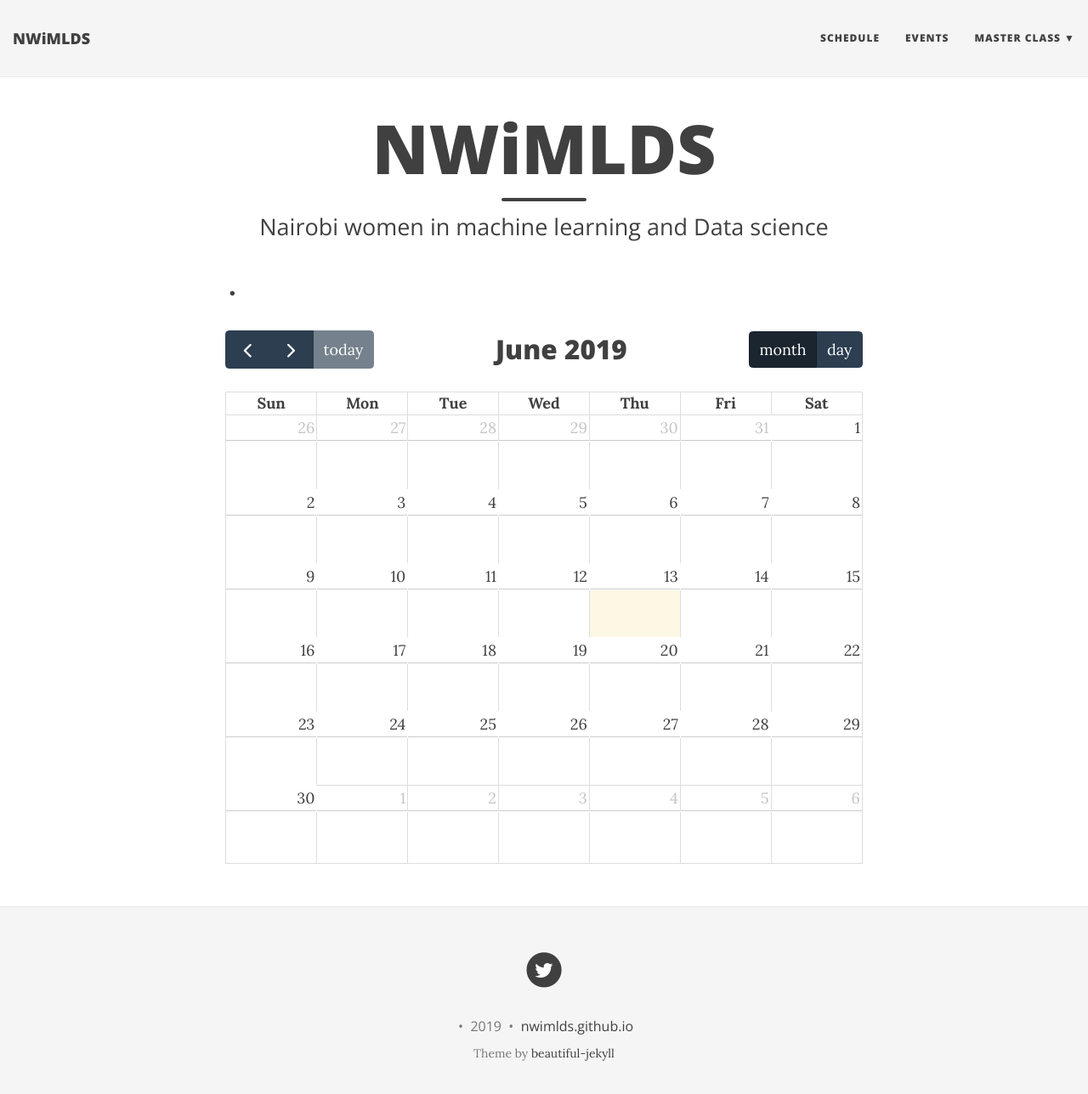
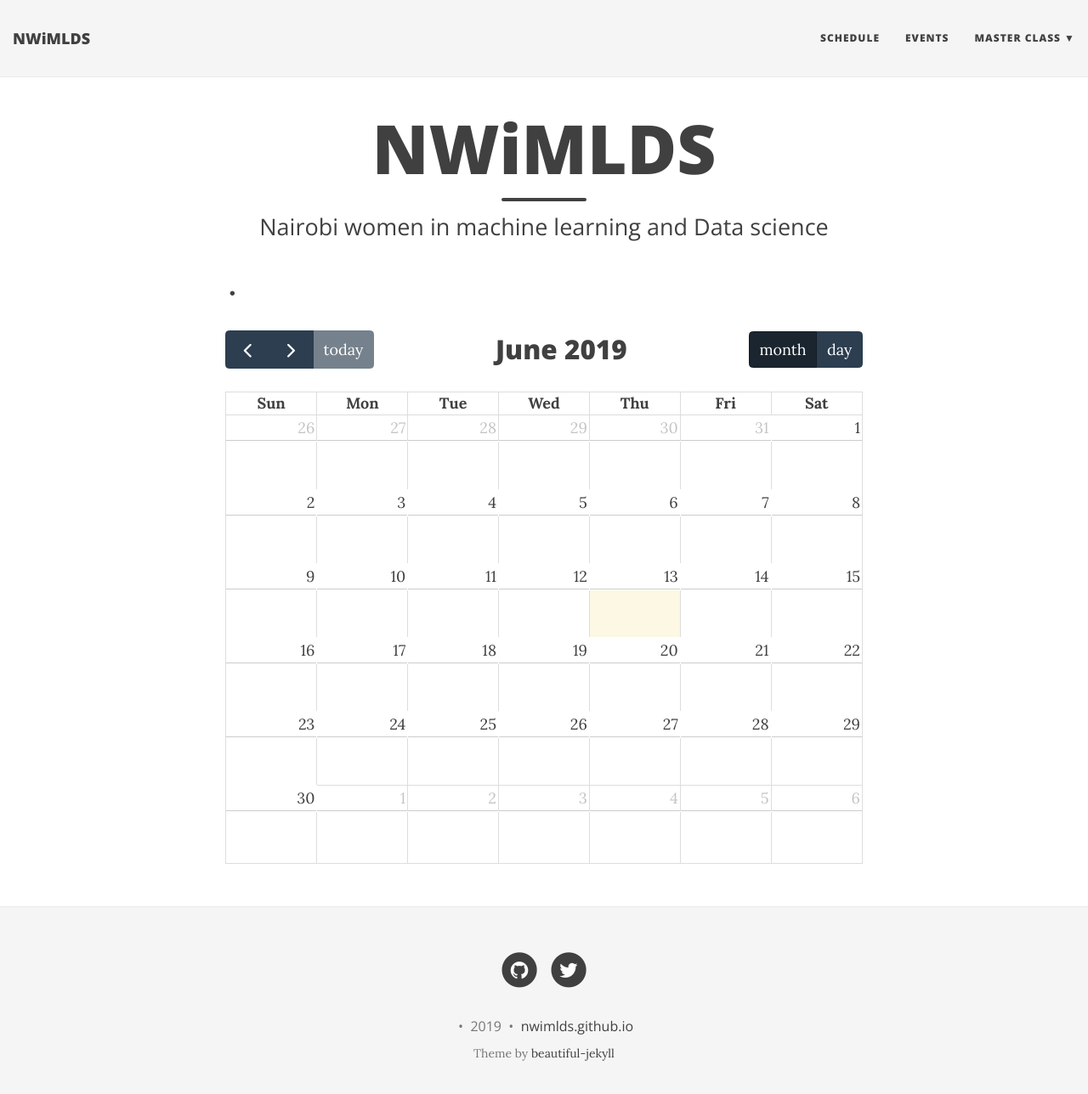
Before and after one commit to Mariam-ke/NWiMLDS.github.io, a Jekyll site: the page aboutme.html, which Jekyll copies as it is, in a window 1280 px wide and 1301 px high. Shown: the top 1288 px of the window at 85% size. Built offline with Jekyll 4.4.1, drawn with Linux system fonts in a browser that asks for light colours; nearby versions of some CDN libraries.

Commit message:
Added github link

```diff
--- a/aboutme.html
+++ b/aboutme.html
@@ -225,13 +225,19 @@
     <div class="container beautiful-jekyll-footer">
         <div class="row">
           <div class="col-lg-8 col-lg-offset-2 col-md-10 col-md-offset-1">
-		  <ul class="list-inline text-center footer-links"><li><a href="https://twitter.com/WiMLDS_Nairobi" title="Twitter"><span class="fa-stack fa-lg" aria-hidden="true">
-                  <i class="fa fa-circle fa-stack-2x"></i>
-                  <i class="fa fa-twitter fa-stack-1x fa-inverse"></i>
-                </span>
-                <span class="sr-only">Twitter</span>
-              </a>
-            </li></ul>
+		  <ul class="list-inline text-center footer-links"><li><a href="https://github.com/nwimlds"><span class="fa-stack fa-lg" aria-hidden="true">
+                 <i class="fa fa-circle fa-stack-2x"></i>
+                 <i class="fa fa-github fa-stack-1x fa-inverse"></i>
+               </span>
+               <span class="sr-only">GitHub</span>
+             </a>
+           </li><li><a href="https://twitter.com/WiMLDS_Nairobi" title="Twitter"><span class="fa-stack fa-lg" aria-hidden="true">
+                 <i class="fa fa-circle fa-stack-2x"></i>
+                 <i class="fa fa-twitter fa-stack-1x fa-inverse"></i>
+               </span>
+               <span class="sr-only">Twitter</span>
+             </a>
+           </li></ul></ul>
 
 	<p class="copyright text-muted">
       &nbsp;&bull;&nbsp;
```
